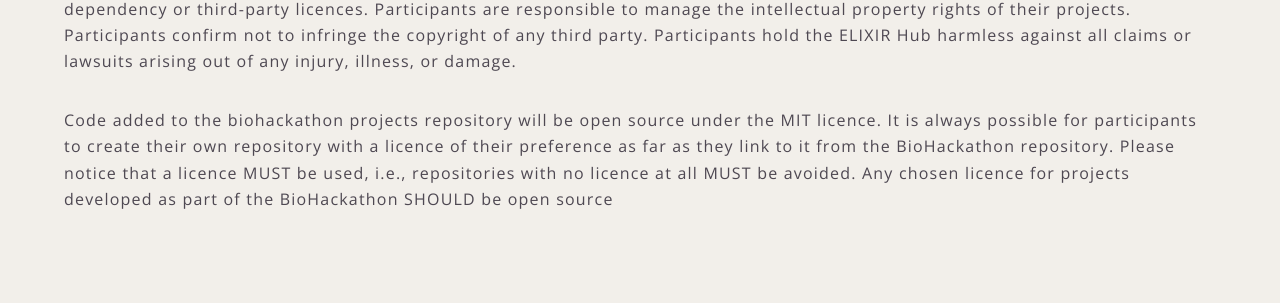
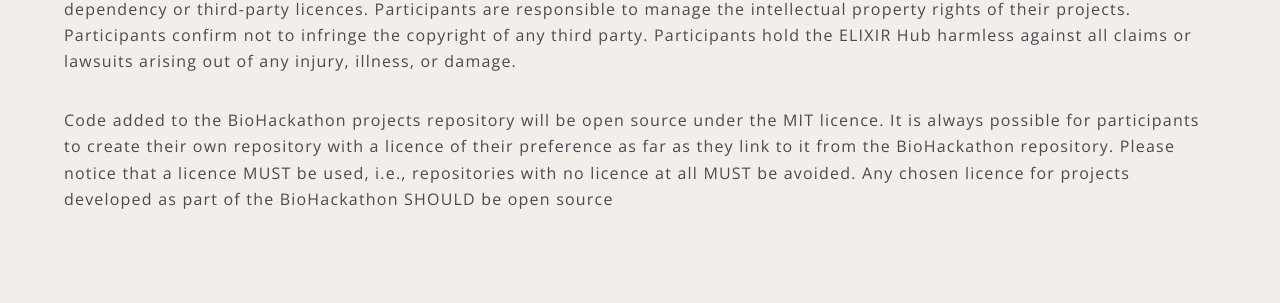
Before and after one commit to elixir-europe/biohackathon-europe-2020, a Jekyll site: the page built from ipdiscl.html, in a window 1280 px wide and 1178 px high. Shown: the part 591-894 px from the top of the window. Built offline with Jekyll 4.4.1, drawn with Linux system fonts in a browser that asks for light colours; nearby versions of some CDN libraries.

```diff
--- a/_config.yml
+++ b/_config.yml
@@ -2,7 +2,7 @@
 #
 
 # Site settings
-title: Biohackathon-europe
+title: BioHackathon-europe
 description: 2020 November 9th - 13th, Campus La Mola
 owner: Elixir HUB # or company name
 first_published: 2020 # if migrating another site, the year of your first publish
--- a/index.html
+++ b/index.html
@@ -12,7 +12,7 @@ layout: landing
 	</div>
 	<div class="logo-ban">
 		<div class="title">
-			<a href="{{ site.baseurl }}/index.html"><img src="images/logos/bhlogolightnotx.png" alt="biohackathon logo" /></a>
+			<a href="{{ site.baseurl }}/index.html"><img src="images/logos/bhlogolightnotx.png" alt="BioHackathon logo" /></a>
 			<h2>{{ site.title }}</h2>
 			<p>BARCELONA 2020 NOVEMBER 9th - 13th</p>
 		</div>
@@ -123,7 +123,7 @@ layout: landing
 			<p>In January, we asked for expression of interest for ELIXIR members to submit project titles so we could plan what
 				potential areas participants were interested in. We now request that full submission are made following “Call for
 				Proposal” directions.</p>
-			<p>Selected hacking topics will be published here once reviewed by the Biohackathon Organising Committee. We are
+			<p>Selected hacking topics will be published here once reviewed by the BioHackathon Organising Committee. We are
 				expecting topics to align well with the current interest of life science communities at large. These may include
 				standardised workflows, containerisation, schemas and identifiers, ontology tooling, metadata validation, and
 				training. We encourage submissions of hacking topics from the public and private sector.</p>
--- a/ipdiscl.html
+++ b/ipdiscl.html
@@ -6,6 +6,6 @@ title: IP Disclaimer
     <section>
         <p>The BioHackathon Europe is organised and funded  by the ELIXIR Hub and does not retain any license or any intellectual property rights over any Participant’s submission.</p>
         <p>ANY CODE DEVELOPED BY THE PARTICIPANTS SHALL BE OWNED BY THE PARTICIPANT(S) TOGETHER WITH THE CORRESPONDING INTELLECTUAL PROPERTY RIGHTS. Participants are responsible for their licence definition and complaint with any software dependency or third-party licences. Participants are responsible to manage the intellectual property rights of their projects. Participants confirm not to infringe the copyright of any third party. Participants hold the ELIXIR Hub harmless against all claims or lawsuits arising out of any injury, illness, or damage.</p>
-        <p>Code added to the biohackathon projects repository will be open source under the MIT licence. It is always possible for participants to create their own repository with a licence of their preference as far as they link to it from the BioHackathon repository. Please notice that a licence MUST be used, i.e., repositories with no licence at all MUST be avoided. Any chosen licence for projects developed as part of the BioHackathon SHOULD be open source</p>
+        <p>Code added to the BioHackathon projects repository will be open source under the MIT licence. It is always possible for participants to create their own repository with a licence of their preference as far as they link to it from the BioHackathon repository. Please notice that a licence MUST be used, i.e., repositories with no licence at all MUST be avoided. Any chosen licence for projects developed as part of the BioHackathon SHOULD be open source</p>
     </section>
 </section>
--- a/programme.html
+++ b/programme.html
@@ -24,7 +24,7 @@ title: Programme
                             <td class="event"><ul>
                                 <li><strong>Jen Harrow:</strong> Opening talk </li>
                                 <li><strong>Toshiaki Katayama:</strong> Description of BioHackathon</li>
-                                <li><strong>Emmy Tsang:</strong> Elife Biohackathon </li>
+                                <li><strong>Emmy Tsang:</strong> Elife BioHackathon </li>
                                 <li><strong>Pjotr Prins:</strong> Jupyter Notebook </li>
                                 <li><strong>Leads</strong>: Projects presentation </li>
                             </ul></td>
--- a/registration.html
+++ b/registration.html
@@ -7,7 +7,7 @@ title: Registration
         <p>Registration will be open in <strong>June 2020</strong></p>
         <p>The capacity of the event is limited. Registration is on “first come first serve” basis.</p>
         <h4>Cancellation policy valid for all participants (including project leads and invitees)</h4>
-        <p>The attendance can be cancelled up to 1 month prior the event (by 17 October), by contacting us at biohackathon-europe@elixir-europe.org. In case of no show or after the free cancellation period the invoice will be transferred to you and you will be responsible for payment.</p>
+        <p>The attendance can be cancelled up to 1 month prior the event (by 17 October), by contacting us at BioHackathon-europe@elixir-europe.org. In case of no show or after the free cancellation period the invoice will be transferred to you and you will be responsible for payment.</p>
     </section>
     <hr />
     <blockquote>
```
Also changed, not shown: _landings/landing-1.md (+1 -1 lines).
